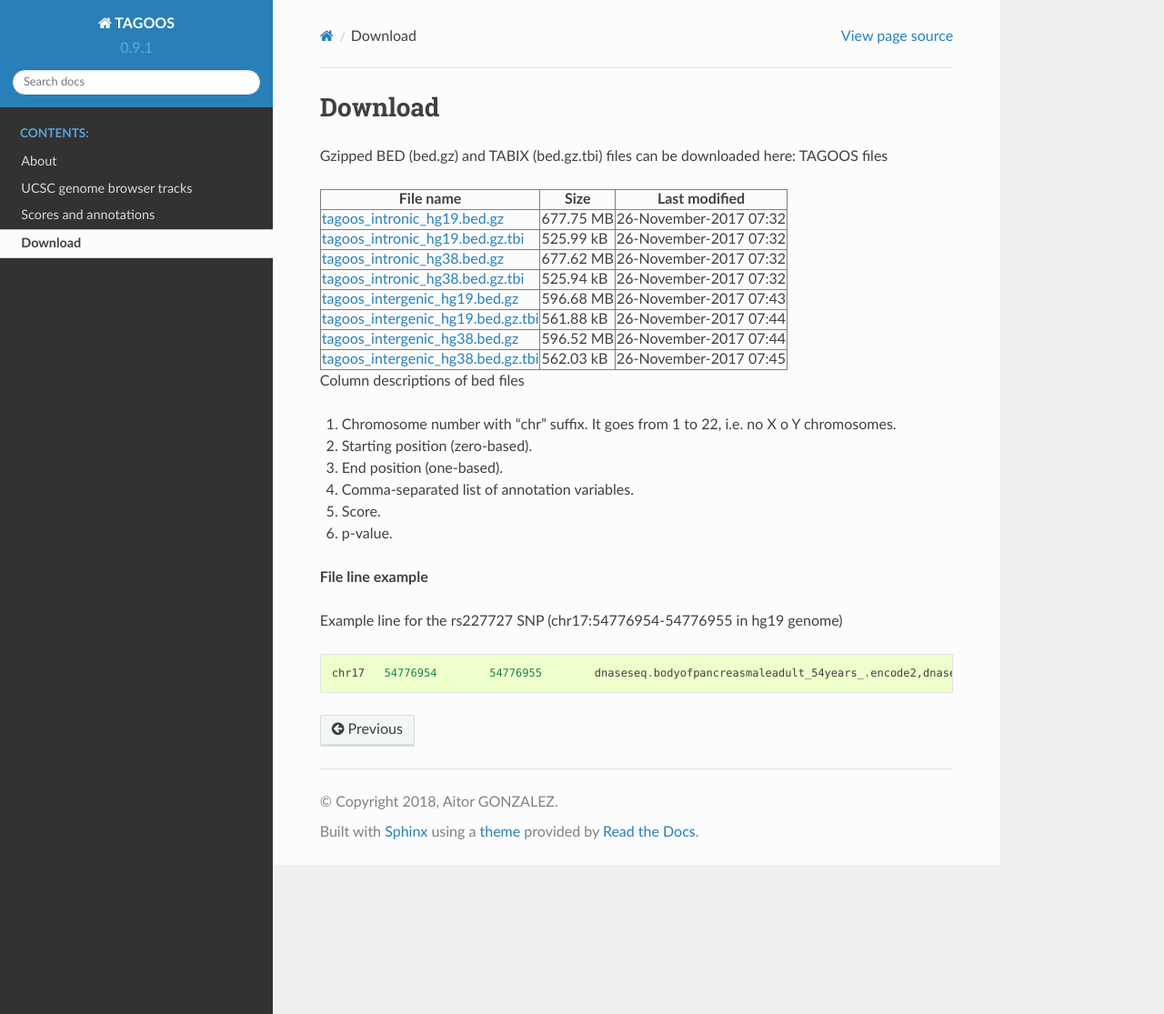
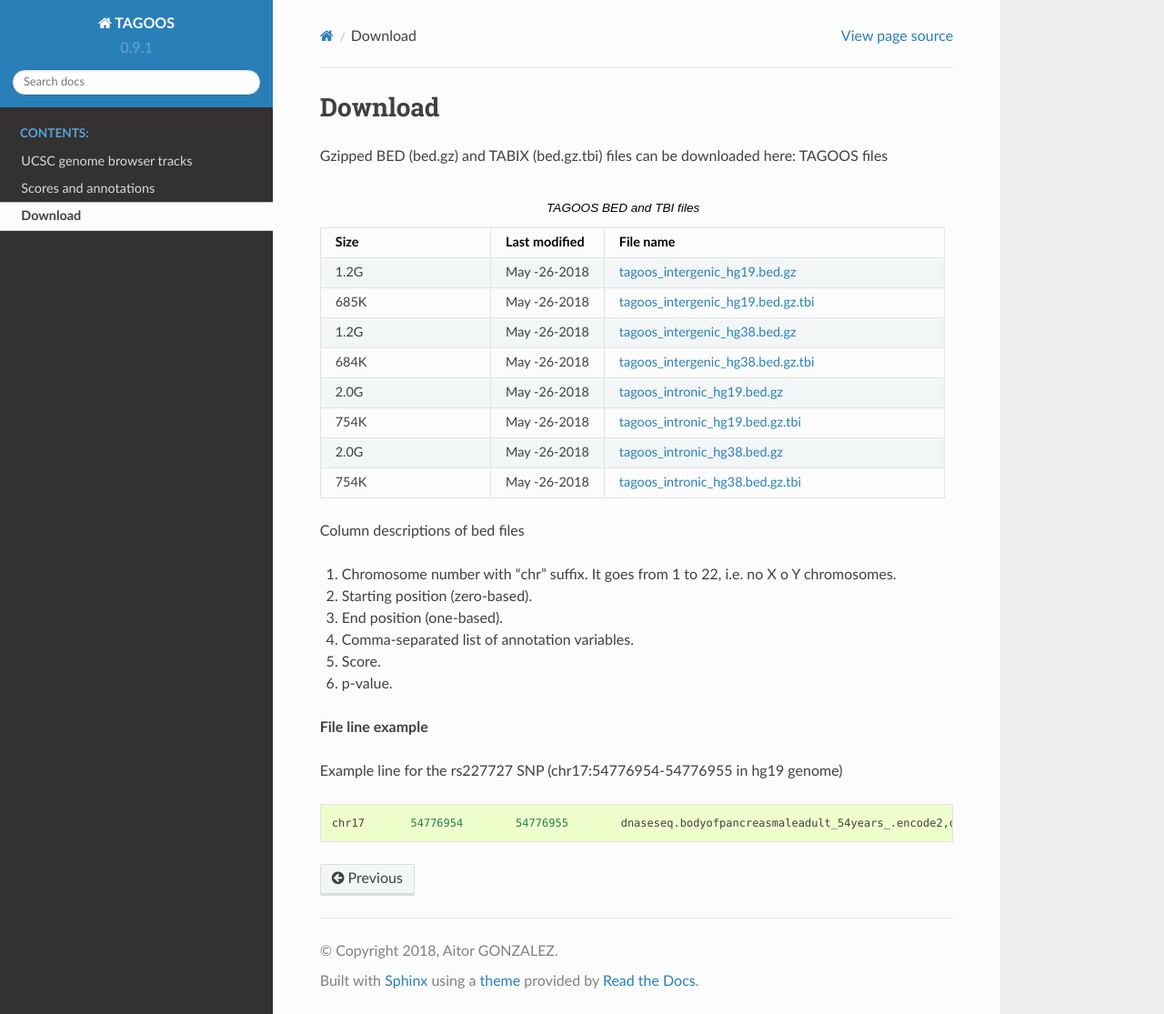
Before and after one commit to aitgon/tagoosrtd, a Sphinx documentation site: the page built from docs/content/download.rst, in a window 1280 px wide and 1115 px high. Shown: the whole window at 91% size. Built offline with Sphinx 7.4.7 and the Read the Docs theme 2.0.0, drawn with Linux system fonts in a browser that asks for light colours.

Commit message:
ENH Changed to RST

```diff
--- a/docs/conf.py
+++ b/docs/conf.py
@@ -1,4 +1,8 @@
 # -*- coding: utf-8 -*-
+# At top on conf.py (with other import statements)
+#import recommonmark
+#from recommonmark.transform import AutoStructify
+
 #
 # Configuration file for the Sphinx documentation builder.
 #
@@ -39,7 +43,7 @@
 # extensions coming with Sphinx (named 'sphinx.ext.*') or your custom
 # ones.
 extensions = [
-]
+    'sphinx.ext.mathjax',]
 
 # Add any paths that contain templates here, relative to this directory.
 templates_path = ['_templates']
@@ -47,8 +51,8 @@
 # The suffix(es) of source filenames.
 # You can specify multiple suffix as a list of string:
 #
-source_suffix = ['.rst', '.md']
-# source_suffix = '.rst'
+#source_suffix = ['.rst', '.md']
+source_suffix = '.rst'
 
 # The master toctree document.
 master_doc = 'index'
@@ -154,6 +158,15 @@
      'Miscellaneous'),
 ]
 
-source_parsers = {
-   '.md': 'recommonmark.parser.CommonMarkParser',
-}
+#source_parsers = {
+#   '.md': 'recommonmark.parser.CommonMarkParser',
+#}
+
+## At the bottom of conf.py
+#def setup(app):
+#    app.add_config_value('recommonmark_config', {
+#            'url_resolver': lambda url: github_doc_root + url,
+#            'auto_toc_tree_section': 'Contents',
+#            'enable_math': True,
+#            }, True)
+#    app.add_transform(AutoStructify)
--- a/docs/content/download.md
+++ b/docs/content/download.rst
@@ -1,32 +1,40 @@
-# Download
+Download
+===========================
 
 Gzipped BED (bed.gz) and TABIX (bed.gz.tbi) files can be downloaded here:
 TAGOOS files
 
-<table border=1>
+.. list-table:: TAGOOS BED and TBI files
+   :widths: 15 10 30
+   :header-rows: 1
 
-<tr>
-<th>File name</th>
-<th>Size</th>
-<th>Last modified</th>
-</tr>
-<tr>
-<td><a href='http://pedagogix-tagc.univ-mrs.fr/~gonzalez/tagoos/files/tagoos_intronic_hg19.bed.gz'>tagoos_intronic_hg19.bed.gz</a></td><td>677.75 MB</td><td>26-November-2017 07:32</td></tr>
-<tr>
-<td><a href='http://pedagogix-tagc.univ-mrs.fr/~gonzalez/tagoos/files/tagoos_intronic_hg19.bed.gz.tbi'>tagoos_intronic_hg19.bed.gz.tbi</a></td><td>525.99 kB</td><td>26-November-2017 07:32</td></tr>
-<tr>
-<td><a href='http://pedagogix-tagc.univ-mrs.fr/~gonzalez/tagoos/files/tagoos_intronic_hg38.bed.gz'>tagoos_intronic_hg38.bed.gz</a></td><td>677.62 MB</td><td>26-November-2017 07:32</td></tr>
-<tr>
-<td><a href='http://pedagogix-tagc.univ-mrs.fr/~gonzalez/tagoos/files/tagoos_intronic_hg38.bed.gz.tbi'>tagoos_intronic_hg38.bed.gz.tbi</a></td><td>525.94 kB</td><td>26-November-2017 07:32</td></tr>
-<tr>
-<td><a href='http://pedagogix-tagc.univ-mrs.fr/~gonzalez/tagoos/files/tagoos_intergenic_hg19.bed.gz'>tagoos_intergenic_hg19.bed.gz</a></td><td>596.68 MB</td><td>26-November-2017 07:43</td></tr>
-<tr>
-<td><a href='http://pedagogix-tagc.univ-mrs.fr/~gonzalez/tagoos/files/tagoos_intergenic_hg19.bed.gz.tbi'>tagoos_intergenic_hg19.bed.gz.tbi</a></td><td>561.88 kB</td><td>26-November-2017 07:44</td></tr>
-<tr>
-<td><a href='http://pedagogix-tagc.univ-mrs.fr/~gonzalez/tagoos/files/tagoos_intergenic_hg38.bed.gz'>tagoos_intergenic_hg38.bed.gz</a></td><td>596.52 MB</td><td>26-November-2017 07:44</td></tr>
-<tr>
-<td><a href='http://pedagogix-tagc.univ-mrs.fr/~gonzalez/tagoos/files/tagoos_intergenic_hg38.bed.gz.tbi'>tagoos_intergenic_hg38.bed.gz.tbi</a></td><td>562.03 kB</td><td>26-November-2017 07:45</td></tr>
-</table>
+   * - Size
+     - Last modified
+     - File name
+   * - 1.2G
+     - May -26-2018
+     - `tagoos_intergenic_hg19.bed.gz <http://pedagogix-tagc.univ-mrs.fr/~gonzalez/tagoos/release/180328/tagoos_intergenic_hg19.bed.gz>`_
+   * - 685K
+     - May -26-2018
+     - `tagoos_intergenic_hg19.bed.gz.tbi <http://pedagogix-tagc.univ-mrs.fr/~gonzalez/tagoos/release/180328/tagoos_intergenic_hg19.bed.gz.tbi>`_
+   * - 1.2G
+     - May -26-2018
+     - `tagoos_intergenic_hg38.bed.gz <http://pedagogix-tagc.univ-mrs.fr/~gonzalez/tagoos/release/180328/tagoos_intergenic_hg38.bed.gz>`_
+   * - 684K
+     - May -26-2018
+     - `tagoos_intergenic_hg38.bed.gz.tbi <http://pedagogix-tagc.univ-mrs.fr/~gonzalez/tagoos/release/180328/tagoos_intergenic_hg38.bed.gz.tbi>`_
+   * - 2.0G
+     - May -26-2018
+     - `tagoos_intronic_hg19.bed.gz <http://pedagogix-tagc.univ-mrs.fr/~gonzalez/tagoos/release/180328/tagoos_intronic_hg19.bed.gz>`_
+   * - 754K
+     - May -26-2018
+     - `tagoos_intronic_hg19.bed.gz.tbi <http://pedagogix-tagc.univ-mrs.fr/~gonzalez/tagoos/release/180328/tagoos_intronic_hg19.bed.gz.tbi>`_
+   * - 2.0G
+     - May -26-2018
+     - `tagoos_intronic_hg38.bed.gz <http://pedagogix-tagc.univ-mrs.fr/~gonzalez/tagoos/release/180328/tagoos_intronic_hg38.bed.gz>`_
+   * - 754K
+     - May -26-2018
+     - `tagoos_intronic_hg38.bed.gz.tbi <http://pedagogix-tagc.univ-mrs.fr/~gonzalez/tagoos/release/180328/tagoos_intronic_hg38.bed.gz.tbi>`_
 
 
 Column descriptions of bed files
@@ -42,4 +50,6 @@
 
 Example line for the rs227727 SNP (chr17:54776954-54776955 in hg19 genome)
 
+.. code-block:: bash
+
     chr17	54776954	54776955	dnaseseq.bodyofpancreasmaleadult_54years_.encode2,dnaseseq.brainmalefetal_72days_andmalefetal_76days_.encode2,dnaseseq.dedifferentiatedamnioticfluidmesenchymalstemcell.encode2,dnaseseq.gastrocnemiusmedialismaleadult_54years_.encode2,dnaseseq.h7hesc.encode2,dnaseseq.lungfemalefetal_85days_.encode2,dnaseseq.muscleoftrunkfemalefetal_113days_.encode2,dnaseseq.placentamalefetal_85days_.encode2,eqtl.Esophagus_Muscularis.gtex,faireseq.htr8_svneo.encode2,h2afz.inducedpluripotentstemcellmaleadult_53years_originatedfromfibroblastofarm.encode2,h2az.brst_hmec.roadmap,h3f3a.neuralprogenitorcelloriginatedfromh9.encode2,h3k27ac.BI_Skeletal_Muscle.youngh3k27ac,h3k27ac.Fetal_muscle.youngh3k27ac,h3k27ac.HCC1954.youngh3k27ac,h3k27ac.HCT-116.youngh3k27ac,h3k27ac.HSMMtube.youngh3k27ac,h3k27ac.HUVEC.youngh3k27ac,h3k27ac.HeLa.youngh3k27ac,h3k27ac.UCSD_Esophagus.youngh3k27ac,h3k27ac.UCSD_Lung.youngh3k27ac,h3k27ac.esdr_cd184_endo.roadmap,h3k27ac.fat_adip_nuc.roadmap,h3k27ac.gi_rect_sm_mus.roadmap,h3k27ac.lng.roadmap,h3k27ac.rwpe2.encode2,h3k27ac.sknsh.encode2,h3k27ac.strm_chon_mrw_dr_msc.roadmap,h3k27ac.u87.youngh3k27ac,h3k27me3.skin_pen_frsk_mel_03.roadmap,h3k27me3.sknshtreatedwithalltransretinoicacid.encode2,h3k4me1.esophagusmuscularismucosafemaleadult_53years_.encode2,h3k4me1.mus_trnk_fet.roadmap,h3k4me1.spinalcordfemalefetal_108days_.encode2,h3k9me3.cd4positivehelpertcellmaleadult_37years_.encode2	0.276	0.0033545109659
```
Also changed, not shown: docs/content/about.md (deleted, +0 -12 lines), docs/content/scores.md (deleted, +0 -19 lines), docs/content/scores.rst (added, +23 -0 lines), docs/content/ucsc.md (deleted, +0 -13 lines), docs/content/ucsc.rst (added, +15 -0 lines), docs/index.rst (+9 -1 lines).
